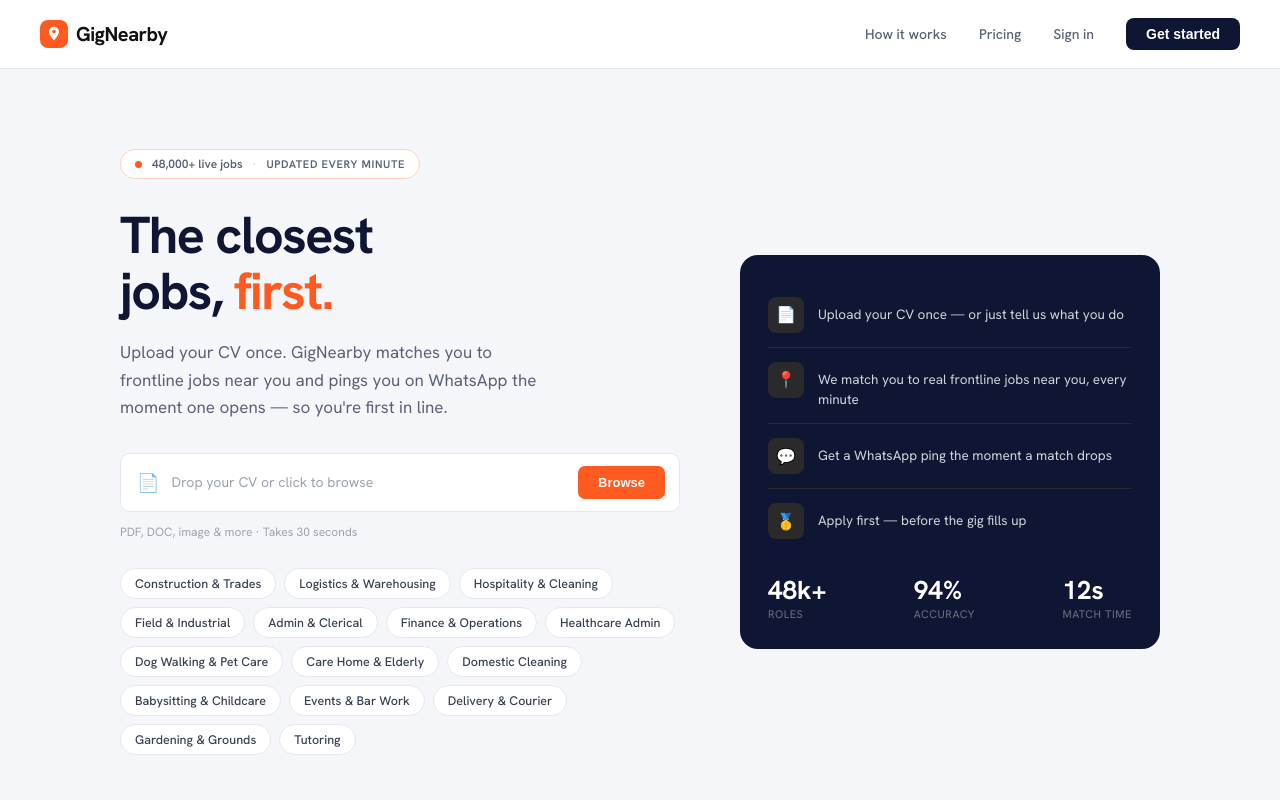
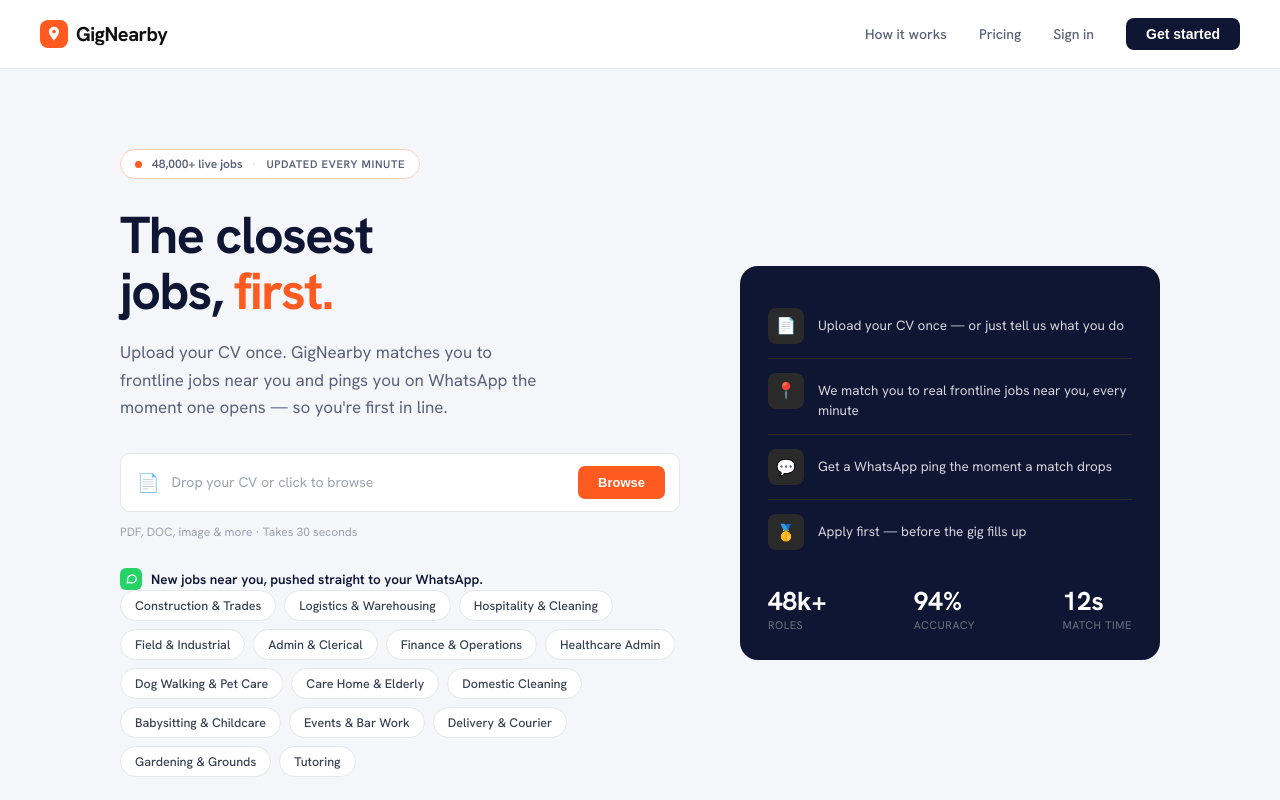
Before and after one commit to M4dhxv/quickgig, a React (Vite) app: page / in a window 1280 px wide. Shown: the top 800 px of the page. Built offline with nearby package versions, Linux system fonts and the light colour scheme; no server answers.

Commit message:
Hero: surface WhatsApp job updates as a feature
Add a WhatsApp callout under the upload box — "New jobs near you, pushed
straight to your WhatsApp." — so the push-updates value prop is visible
on the homepage.

Co-Authored-By: Claude Sonnet 4.6 <noreply@anthropic.com>

```diff
--- a/src/pages/Landing.tsx
+++ b/src/pages/Landing.tsx
@@ -189,6 +189,12 @@ export default function Landing() {
               </button>
             </div>
             <p style={S.hint}>PDF, DOC, image &amp; more · Takes 30 seconds</p>
+            <div style={{ display: 'flex', alignItems: 'center', gap: 9, marginTop: 4, fontSize: 13.5, color: '#0E1633', fontWeight: 600 }}>
+              <span style={{ width: 22, height: 22, borderRadius: 6, background: '#25D366', display: 'inline-flex', alignItems: 'center', justifyContent: 'center', flexShrink: 0 }}>
+                <svg width="13" height="13" viewBox="0 0 24 24" fill="none" stroke="#fff" strokeWidth="2.3" strokeLinecap="round" strokeLinejoin="round"><path d="M21 12a8 8 0 0 1-11.5 7.2L4 20l1-4.8A8 8 0 1 1 21 12Z"/></svg>
+              </span>
+              New jobs near you, pushed straight to your WhatsApp.
+            </div>
           </div>
 
           <div style={S.chips} className="fade-up d4">
```
